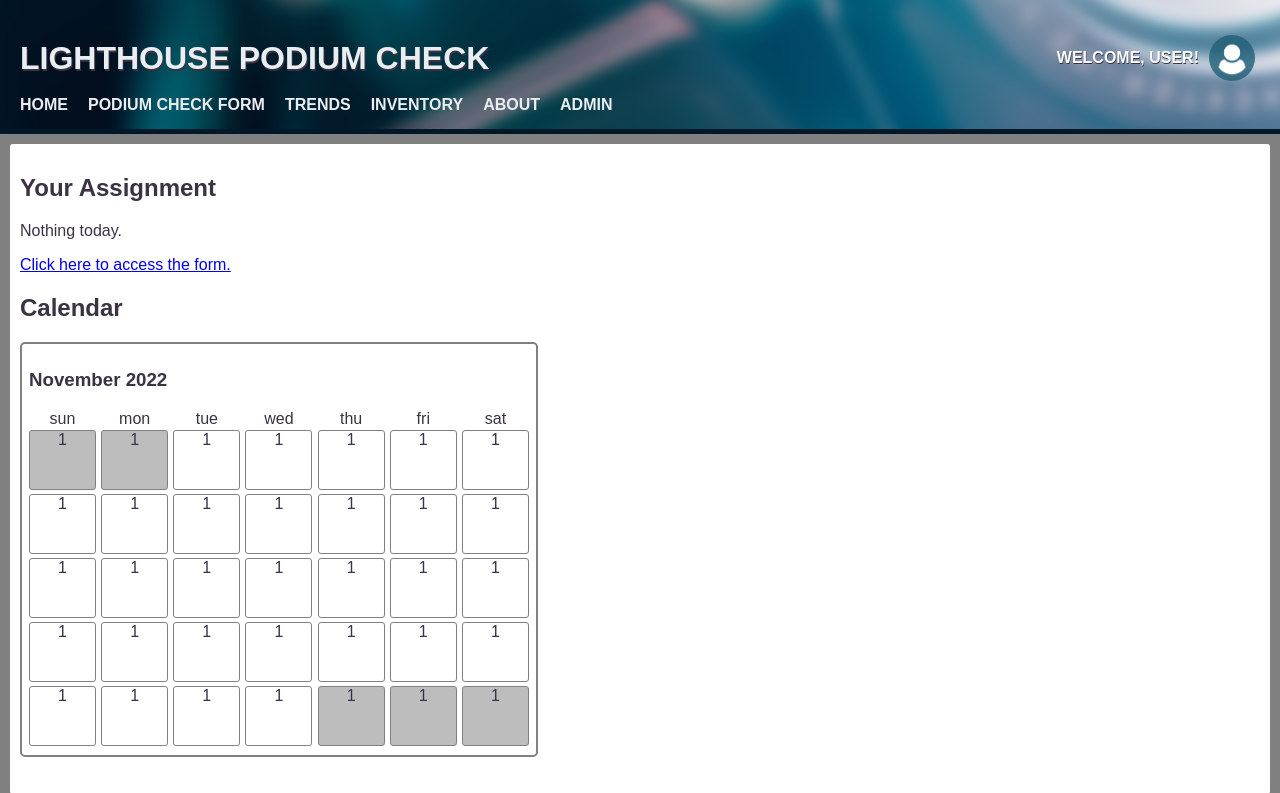
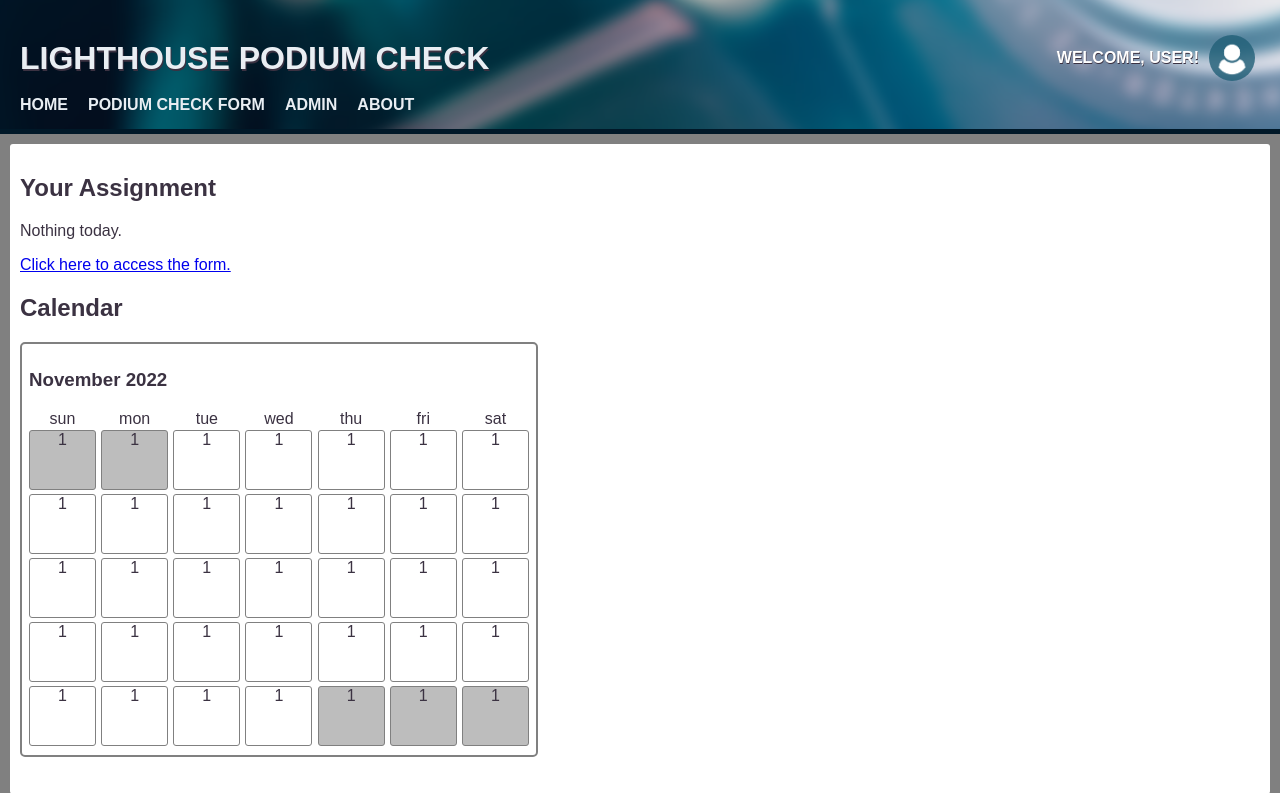
Before and after one commit to Nmans01/cs341-project, a PHP site: page /index.php in a window 1280 px wide. Shown: the top 793 px of the page. Run offline with PHP 8.4, Linux system fonts and the light colour scheme.

Commit message:
Updated nav bar

```diff
--- a/header.php
+++ b/header.php
@@ -21,9 +21,9 @@
     <nav>
         <a href="index.php">Home</a>
         <a href="form.php"><span class='hide-when-small'>Podium Check</span> Form</a>
-        <a href="trends.php">Trends</a>
-        <a href="inventory.php">inventory</a>
+        <!--<a href="trends.php">Trends</a>-->
+        <!--<a href="inventory.php">inventory</a>-->
+        <a href="admin.php">Admin</a>
         <a href="about.php">About</a>
-        <a href="admin.php">Admin</a>
     </nav>
 </header>
```
